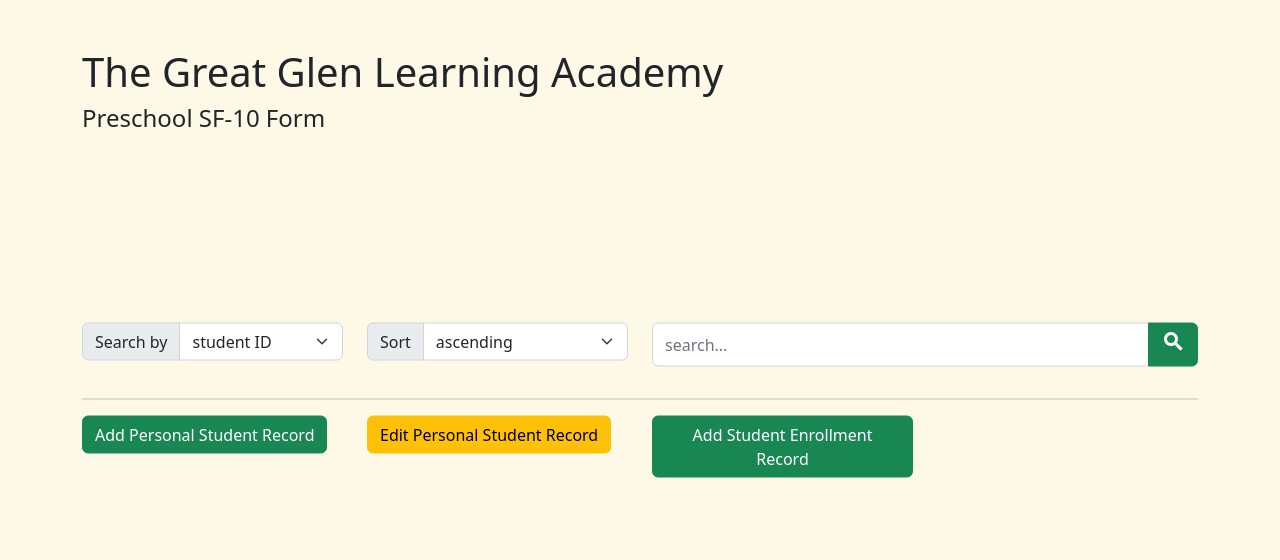
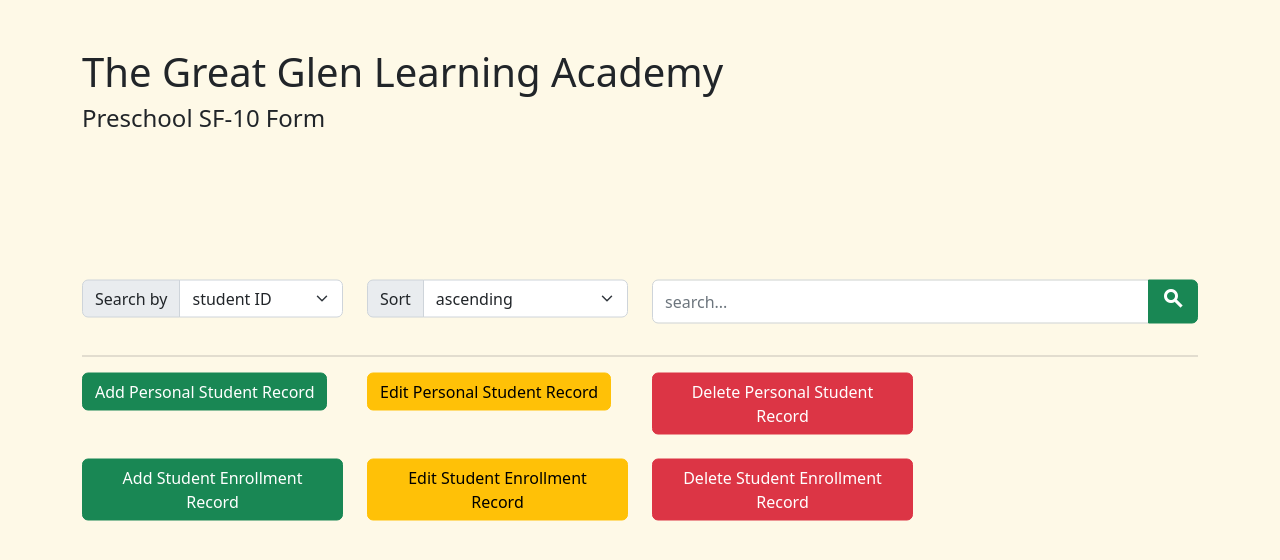
Before and after one commit to CodeJohnGlenx/IM_Proj_SF-10, a Flask app: page / in a window 1280 px wide. Shown: the top 560 px of the page. Run offline with Flask 2, Linux system fonts and the light colour scheme.

Commit message:
crud completed

```diff
--- a/app.py
+++ b/app.py
@@ -11,7 +11,7 @@
     user="root",
     database="im_proj"
 )
-cursor = db.cursor()
+cursor = db.cursor(buffered=True)
 
 
 @app.route('/', methods=['GET', 'POST'])
@@ -252,6 +252,7 @@
             for key in session_keys:
                 session.pop(key, None)
 
+
     return render_template('enrollment.html', option=option.upper())
 
 
@@ -318,6 +319,7 @@
 
 
 @app.route('/check_student_id/<option>', methods=['GET', 'POST'])
+@app.route('/check_enrollment_input/<option>', methods=['GET', 'POST'])
 def check_student_id(option):
     if request.method == "POST":
         if option == "edit_student_record":
@@ -340,7 +342,97 @@
                     return redirect(url_for('sf10_page', option="edit".upper(), student_id=student_id))
             except Exception as e:
                 print(e)
-    return "hmmmmm"
+
+        elif option == "edit_enrollment_record":
+            try:
+                sql = f"""
+                SELECT s.`student_id`, e.`entrance_date`, e.`school_year`,
+                e.`school_attended`, e.`division`, l.`region`, l.`district`,
+                e.`level_section`, e.`days_present`, e.`final_grade`, e.`action_taken`
+                FROM `student` s, `enrollment` e, `location` l
+                WHERE s.`student_id` = e.`student_id`
+                AND s.`student_id` = {request.form['student_id']}
+                AND e.`school_year` = {request.form['school_year']}
+                """
+
+                cursor.execute(sql)
+                result = cursor.fetchone()
+                if not result:
+                    msg = f"Student ID: {request.form['student_id']} and School Year: {request.form['school_year']} record doesn't exist."
+                    alert_color = 'danger'
+                    return render_template('index.html', css_js="index", msg=msg, alert_color=alert_color)
+
+
+                session_keys = ['student_id', 'entrance_date', 'school_year', 'school_attended', 'division', 'region', 'district', 'level_section', 'days_present', 'final_grade', 'action_taken']
+                for i in range(len(session_keys)):
+                    session[session_keys[i]] = result[i]
+
+                session['entrance_date'] = datetime.strftime(result[1], "%Y-%m-%d")
+                return redirect(url_for('enrollment_page', option='edit'))
+            except Exception as e:
+                print(e)
+
+        elif option == "delete_enrollment_record":
+            try:
+                sql = f"""
+                SELECT *
+                FROM  `student` s, `enrollment` e
+                WHERE s.`student_id` = e.`student_id`
+                AND s.`student_id` = {request.form['student_id']}
+                AND e.`school_year` = {request.form['school_year']}
+                """
+
+                cursor.execute(sql)
+                result = cursor.fetchone()
+                if not result:
+                    msg = f"Student ID: {request.form['student_id']} and School Year: {request.form['school_year']} record doesn't exist."
+                    alert_color = 'danger'
+                    return render_template('index.html', css_js="index", msg=msg, alert_color=alert_color)
+
+                sql = f"""
+                DELETE from `enrollment`
+                WHERE `student_id` = {request.form['student_id']}
+                AND `school_year` = {request.form['school_year']}
+                """
+                cursor.execute(sql)
+                db.commit()
+                msg = f"Student ID: {request.form['student_id']} School Year: {request.form['school_year']} deleted."
+                alert_color = 'warning'
+                return render_template('index.html', css_js="index", msg=msg, alert_color=alert_color)
+            except Exception as e:
+                return f"{e}"
+
+        elif option == "delete_student_record":
+            try:
+                sql = f"""
+                SELECT * FROM `student`
+                WHERE `student_id` = {request.form['student_id']}
+                """
+                cursor.execute(sql)
+                result = cursor.fetchone()
+
+                if not result:
+                    msg = f"Student ID: {request.form['student_id']} doesn't exist."
+                    alert_color = 'danger'
+                    return render_template('index.html', css_js="index", msg=msg, alert_color=alert_color)
+
+                sql = f"""
+                DELETE FROM `student`
+                WHERE `student_id` = {request.form['student_id']}
+                """
+
+                cursor.execute(sql)
+                sql = f"""
+                DELETE FROM `enrollment`
+                WHERE `student_id` = {request.form['student_id']}
+                """
+
+                cursor.execute(sql)
+                db.commit()
+                return render_template('index.html', css_js="index", msg=f"Student ID: {request.form['student_id']} record deleted.", alert_color='warning')
+            except Exception as e:
+                return f"{e}"
+
 
 @app.route('/validate_student_record/<option>', methods=['GET', 'POST'])
 def validate_student_record(option):
@@ -428,3 +520,33 @@
             return render_template('index.html', css_js="index", msg=msg, alert_color=alert_color)
     except Exception as e:
         return f"{e}"
+
+
+
+
+@app.route('/edit_enrollment_record', methods=['GET', 'POST'])
+def edit_enrollment_record():
+    try:
+        if request.method == 'POST':
+            print(request.form)
+            # insert enrollment record
+            school_year = request.form['school_year'].split('-')[0]
+
+            sql = f"""UPDATE `enrollment`
+            SET `entrance_date` = '{request.form['entrance_date']}',
+            `division` = '{request.form['division']}',
+            `level_section` = '{request.form['level_section']}',
+            `days_present` = {request.form['days_present']},
+            `final_grade` = {request.form['final_grade']},
+            `action_taken` = '{request.form['action_taken']}'
+            WHERE `student_id` = {request.form['student_id']}
+            AND `school_year` = {school_year}
+            """
+            cursor.execute(sql)
+            db.commit()
+
+            msg = f"Student ID: {request.form['student_id']} School Year {request.form['school_year']} record successfully updated."
+            alert_color = 'success'
+            return render_template('index.html', css_js="index", msg=msg, alert_color=alert_color)
+    except Exception as e:
+        return f"{e}"
--- a/static/css/index.css
+++ b/static/css/index.css
@@ -24,6 +24,11 @@
 }
 
 .reset-session,
-.edit-student-record-id {
+.edit-student-record-id,
+.edit-enrollment-id,
+.edit-enrollment-school-year,
+.delete-enrollment-id,
+.delete-enrollment-school-year,
+.delete-student-record-id {
     position: absolute;
 }
--- a/static/js/index.js
+++ b/static/js/index.js
@@ -3,6 +3,15 @@
 let btnSubmit = document.querySelector('.btn-submit');
 const btnEditStudentRecord = document.querySelector('.btn-edit-student-record');
 const inputEditStudentRecordId = document.querySelector('.edit-student-record-id');
+const btnEditEnrollmentRecord = document.querySelector('.btn-edit-enrollment-record');
+const inputEditEnrollmentID = document.querySelector('.edit-enrollment-id');
+const inputEditSchoolYear = document.querySelector('.edit-enrollment-school-year');
+const btnDeleteEnrollmentRecord = document.querySelector('.btn-delete-enrollment-record');
+const deleteEnrollmentId = document.querySelector('.delete-enrollment-id');
+const deleteEnrollmentSchoolYear = document.querySelector('.delete-enrollment-school-year');
+const btnDeleteStudentRecord = document.querySelector('.btn-delete-student-record');
+const inputDeleteStudentRecordId = document.querySelector('.delete-student-record-id');
+
 
 btnSubmit.addEventListener('click', function(event) {
     if (inputSearch.value.trim().length == 0 && inputSearchBy.value !== 'lrn') {
@@ -23,3 +32,80 @@
         inputEditStudentRecordId.value = studentID;
     }
 });
+
+btnEditEnrollmentRecord.addEventListener('click', function(event) {
+    let studentID = prompt("Enter Student ID: ");
+
+    // check if studentID input is valid
+    if (!Number(studentID)) {
+        alert(`Student ID: ${studentID} is not a valid input.`);
+        event.preventDefault();
+        return ;
+    }
+
+    let schoolYear = prompt("Enter School Year (e.g. 2016): ");
+
+    // check if school year input is valid
+    if (!Number(schoolYear)) {
+        alert(`School Year: ${schoolYear} is not a valid input.`);
+        event.preventDefault();
+        return ;
+    }
+
+    inputEditEnrollmentID.value = studentID;
+    inputEditSchoolYear.value = schoolYear;
+})
+
+
+
+
+btnDeleteEnrollmentRecord.addEventListener('click', function(event) {
+    let studentID = prompt("Enter Student ID: ");
+
+    // check if studentID input is valid
+    if (!Number(studentID)) {
+        alert(`Student ID: ${studentID} is not a valid input.`);
+        event.preventDefault();
+        return ;
+    }
+
+    let schoolYear = prompt("Enter School Year (e.g. 2016): ");
+
+    // check if school year input is valid
+    if (!Number(schoolYear)) {
+        alert(`School Year: ${schoolYear} is not a valid input.`);
+        event.preventDefault();
+        return ;
+    }
+
+    let confirmDelete = confirm(`Delete Student ID: ${studentID} School Year: ${schoolYear}?`);
+
+    if (!confirmDelete) {
+        event.preventDefault();
+        return ;
+    }
+
+    deleteEnrollmentId.value = studentID;
+    deleteEnrollmentSchoolYear.value = schoolYear;
+});
+
+btnDeleteStudentRecord.addEventListener('click', function(event) {
+    let studentID = prompt("Enter Student ID: ");
+    // check if studentID input is valid
+    if (!Number(studentID)) {
+        alert(`Student ID: ${studentID} is not a valid input.`);
+        event.preventDefault();
+        return ;
+    // set value of input edit-student-record-id
+    }
+
+    let confirmDelete = confirm(`Delete Student ID: ${studentID}? and its enrollment record?`);
+
+    if (!confirmDelete) {
+        event.preventDefault();
+        return ;
+    }
+
+    inputDeleteStudentRecordId.value = studentID;
+
+});
--- a/templates/index.html
+++ b/templates/index.html
@@ -105,7 +105,7 @@
       </form>
       <div>
         <hr />
-        <div class="row">
+        <div class="row mb-4">
           <div class="col-3">
             <a href="{{url_for('sf10_page', option='create')}}">
               <button class="btn btn-success">Add Personal Student Record</button>
@@ -121,9 +121,34 @@
           </div>
 
           <div class="col-3">
+            <form action="{{url_for('check_student_id', option='delete_student_record')}}" method="POST">
+              <input type="number" class="delete-student-record-id invisible" name="student_id">
+              <button type="submit" class="btn btn-danger btn-delete-student-record">Delete Personal Student Record</button>
+          </form>
+          </div>
+        </div>
+
+        <div class="row">
+          <div class="col-3">
             <form action="{{url_for('enrollment_page', option='create')}}" method="POST">
               <input class="reset-session invisible" type="text" value="True" name="reset_session">
               <button type="submit" class="btn btn-success">Add Student Enrollment Record</button>
+          </form>
+          </div>
+
+          <div class="col-3">
+            <form action="{{url_for('check_student_id', option='edit_enrollment_record')}}" method="POST">
+              <input type="number" class="edit-enrollment-id invisible" name="student_id">
+              <input type="number" class="edit-enrollment-school-year invisible" name="school_year">
+              <button type="submit" class="btn btn-warning btn-edit-enrollment-record">Edit Student Enrollment Record</button>
+          </form>
+          </div>
+
+          <div class="col-3">
+            <form action="{{url_for('check_student_id', option='delete_enrollment_record')}}" method="POST">
+              <input type="number" class="delete-enrollment-id invisible" name="student_id">
+              <input type="number" class="delete-enrollment-school-year invisible" name="school_year">
+              <button type="submit" class="btn btn-danger btn-delete-enrollment-record">Delete Student Enrollment Record</button>
           </form>
           </div>
         </div>
```
Also changed, not shown: git_thingy.txt (added, +13 -0 lines), static/js/enrollment.js (+14 -0 lines), templates/enrollment.html (+6 -1 lines).
